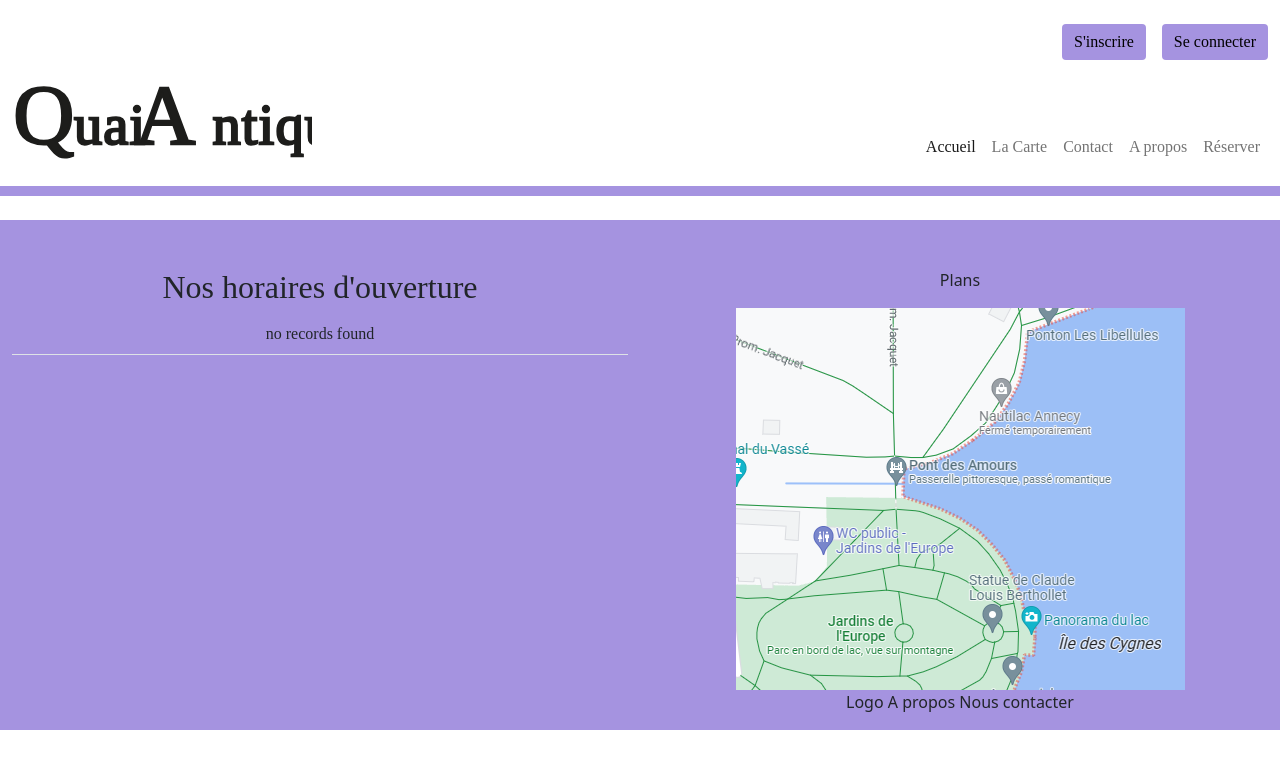
After one commit to contactarberen/quai_antique, a PHP site: template templates/accueil/index.html.twig in a window 1280 px wide. The commit adds this page. Shown: the top 769 px of the page. Run offline with PHP 8.4, Linux system fonts and the light colour scheme; the template is opened without the code that fills it, so the values that code supplies are empty; some libraries are stand-ins or nearby versions.

Commit message:
mise en place du pied de page et début de création page d'accueil

```diff
--- a/migrations/Version20230405163526.php
+++ b/migrations/Version20230416134322.php
@@ -10,7 +10,7 @@ use Doctrine\Migrations\AbstractMigration;
 /**
  * Auto-generated Migration: Please modify to your needs!
  */
-final class Version20230405163526 extends AbstractMigration
+final class Version20230416134322 extends AbstractMigration
 {
     public function getDescription(): string
     {
--- a/public/styles/main.css
+++ b/public/styles/main.css
@@ -6,9 +6,21 @@
 
 .separation {
     background-color: #A593E0 !important;
-    height: 10px;
+    height: 10px !important;
 }
 
 .menu_items {
     font-family: montserrat ;
 }
+
+.bas_de_page {
+    background-color: #A593E0 !important;
+}
+
+.horaires {
+    font-family: montserrat ;
+
+}
+.jour {
+    font-family: tahoma ;
+}
--- /dev/null
+++ b/templates/accueil/index.html.twig
@@ -0,0 +1,50 @@
+{% extends 'base.html.twig' %}
+
+{% block title %}Accueil{% endblock %}
+
+{% block body %} {% endblock %}
+
+{% block footer %}
+    <div class="bas_de_page container-fluid pt-5 text-center">
+                <div class="row justify-content-evenly">
+                    <div class="horaires col-12 col-sm-6">
+                        <h2>Nos horaires d'ouverture</h2>
+                            <table class="table">
+                                <tbody>
+                                    {% set horaire_prec = "" %}
+                                    {% for horaire in horaires %}
+                                        <tr>
+                                            {% if horaire.jour != horaire_prec %}
+                                                <td>{{ horaire.jour }}</td>
+                                            {% else %}
+                                                <td></td>
+                                            {% endif %}
+
+                                            {% set horaire_deb = horaire.debut ? horaire.debut|date('H:i') : '' %}
+                                            {% set horaire_fin = horaire.fin ? horaire.fin|date('H:i') : '' %}
+
+                                            {% if horaire_deb == "00:00" and horaire_fin == "00:00" %}
+                                                <td colspan="2">Fermé</td>
+                                            {% else %}
+                                                <td>{{ horaire_deb }}</td>
+                                                <td>{{ horaire_fin }}</td>
+                                            {% endif %}
+
+                                            {% set horaire_prec = horaire.jour %}
+                                        </tr>
+                                    {% else %}
+                                        <tr>
+                                            <td colspan="3">no records found</td>
+                                        </tr>
+                                    {% endfor %}
+                                </tbody>
+                            </table>
+                    </div>
+                    <div class="infos col-12 col-sm-6">
+                        <p>Plans</p>
+                        <img src="{{ asset('img/maps.png') }}" alt="" class="img-fluid">
+                        <p>Logo A propos Nous contacter</p>
+                    </div>
+                </div>
+            </div>
+{% endblock %}
--- a/templates/base.html.twig
+++ b/templates/base.html.twig
@@ -46,7 +46,7 @@
                     </button>
                     <div class="collapse navbar-collapse" id="navbarNavAltMarkup">
                         <div class="navbar-nav ms-auto mt-5">
-                        <a class="menu_items nav-link active" aria-current="page" href="#">Accueil</a>
+                            <a class="menu_items nav-link active" aria-current="page" href="/">Accueil</a>
                             <a class="menu_items nav-link" href="#">La Carte</a>
                             <a class="menu_items nav-link" href="#">Contact</a>
                             <a class="menu_items nav-link" href="#">A propos</a>
@@ -55,10 +55,11 @@
                     </div>
                 </div>
             </nav>
-            <div class="separation container-fluid></div>
+            <div class="separation container-fluid"></div>
 		{% endblock %}
 
 
-        <div class="container-fluid"> {% block body %}{% endblock %}</div>
+        <div class="container-fluid pt-4"> {% block body %}{% endblock %}</div>
+        {% block footer %}{% endblock %}
     </body>
 </html>
--- a/templates/horaire/index.html.twig
+++ b/templates/horaire/index.html.twig
@@ -29,7 +29,7 @@
             </tr>
         {% else %}
             <tr>
-                <td colspan="4">no records found</td>
+                <td colspan="3">no records found</td>
             </tr>
         {% endfor %}
         </tbody>
```
Also changed, not shown: src/Controller/AccueilController.php (added, +19 -0 lines), public/img/maps.png (added). Lines whose indentation alone changed are shown as unchanged.
